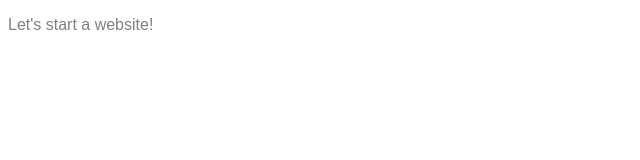
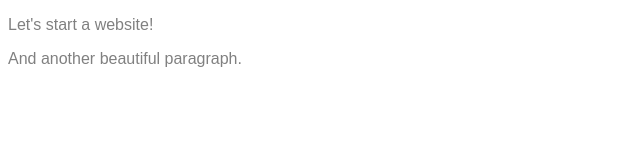
Before and after one commit to nicolewalter/RubyProject, a plain HTML site: page index.html in a window 1280 px wide. Shown: the whole page, without its empty margins (0-640 px from the left). Drawn offline with Linux system fonts and the light colour scheme; a small style sheet from the web is missing.

Commit message:
new p in index

```diff
--- a/index.html
+++ b/index.html
@@ -14,6 +14,7 @@
     </style>
   </head>
   <body>
-  	<div id="intro"><p>Let's start a website!</p></div>
+  	<div id="intro"><p>Let's start a website!</p>
+      <p>And another beautiful paragraph.</p></div>
   </body>
 </html>
```
